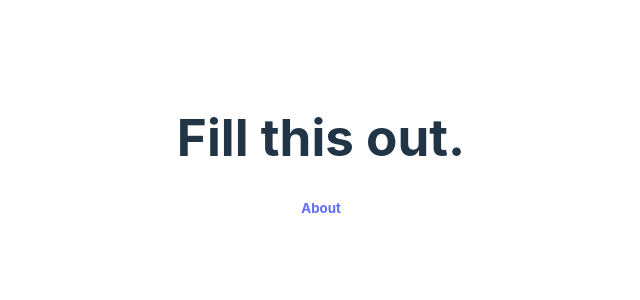
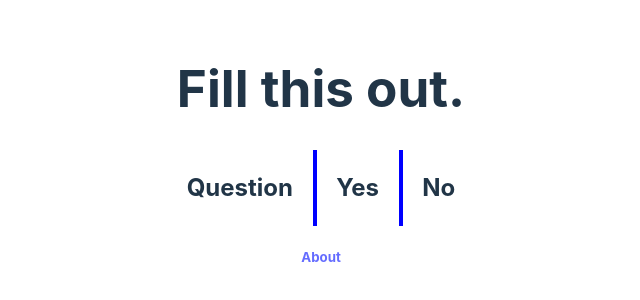
Before and after one commit to Erodri6z/shouldIBuy, a React (Vite) app: page /survey in a window 1280 px wide. Shown: the part 242-542 px from the top of the page, without its empty margins (319-959 px from the left). Built offline with nearby package versions, Linux system fonts and the light colour scheme.

Commit message:
add som ecss page to the survey

```diff
--- /dev/null
+++ b/src/pages/Survey/survey.css
@@ -0,0 +1,8 @@
+.chart-legend{
+  display: flex;
+  justify-content: space-around;
+}
+
+span{
+  border: 2px solid blue;
+}
--- a/src/pages/Survey/survey.jsx
+++ b/src/pages/Survey/survey.jsx
@@ -1,11 +1,19 @@
-import React from "react";
+import React from "react"
+import './survey.css'
+
 
 const Survey = () => {
   return (
     <div>
       <h1>Fill this out.</h1>
-      <div>
-
+      <div className="">
+        <div className="chart-legend">
+          <h2>Question</h2>
+          <span></span>
+          <h2>Yes</h2>
+          <span></span>
+          <h2>No</h2>
+        </div>
       </div>
     </div>
   )
```
